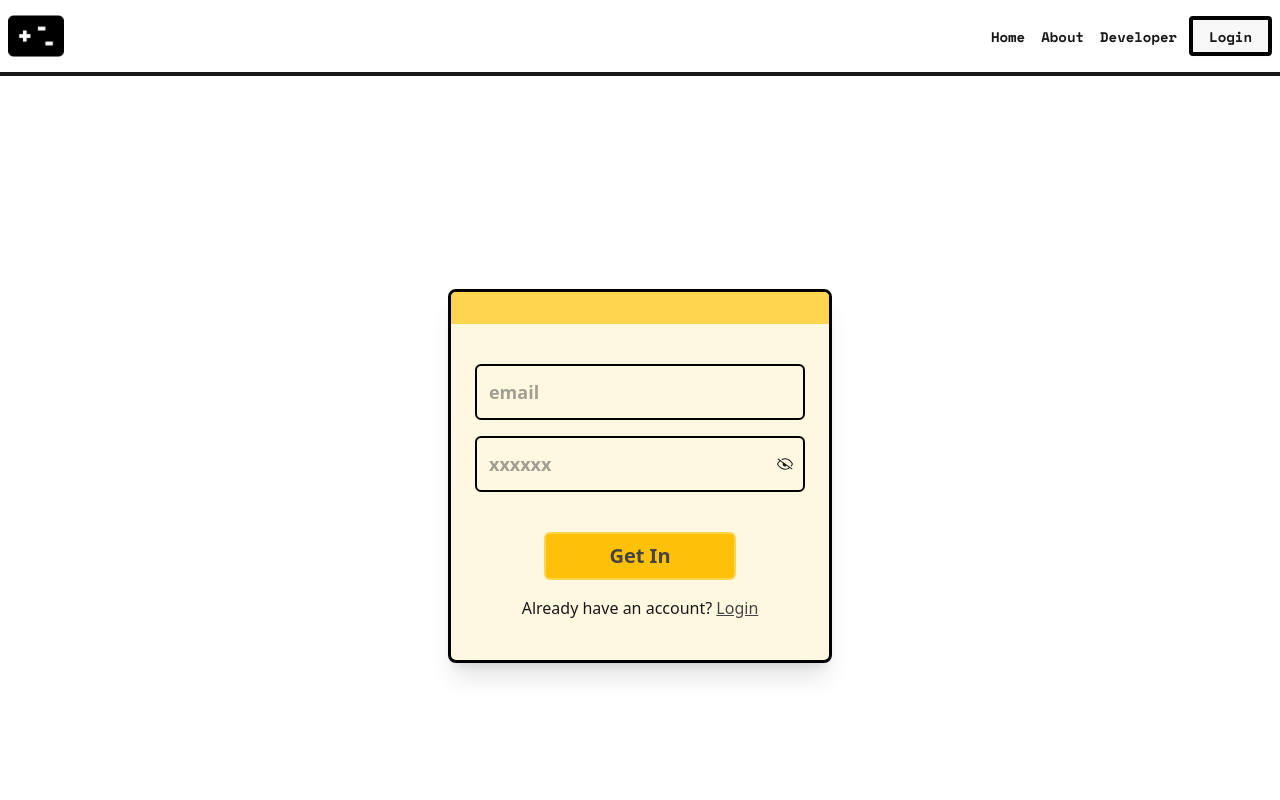
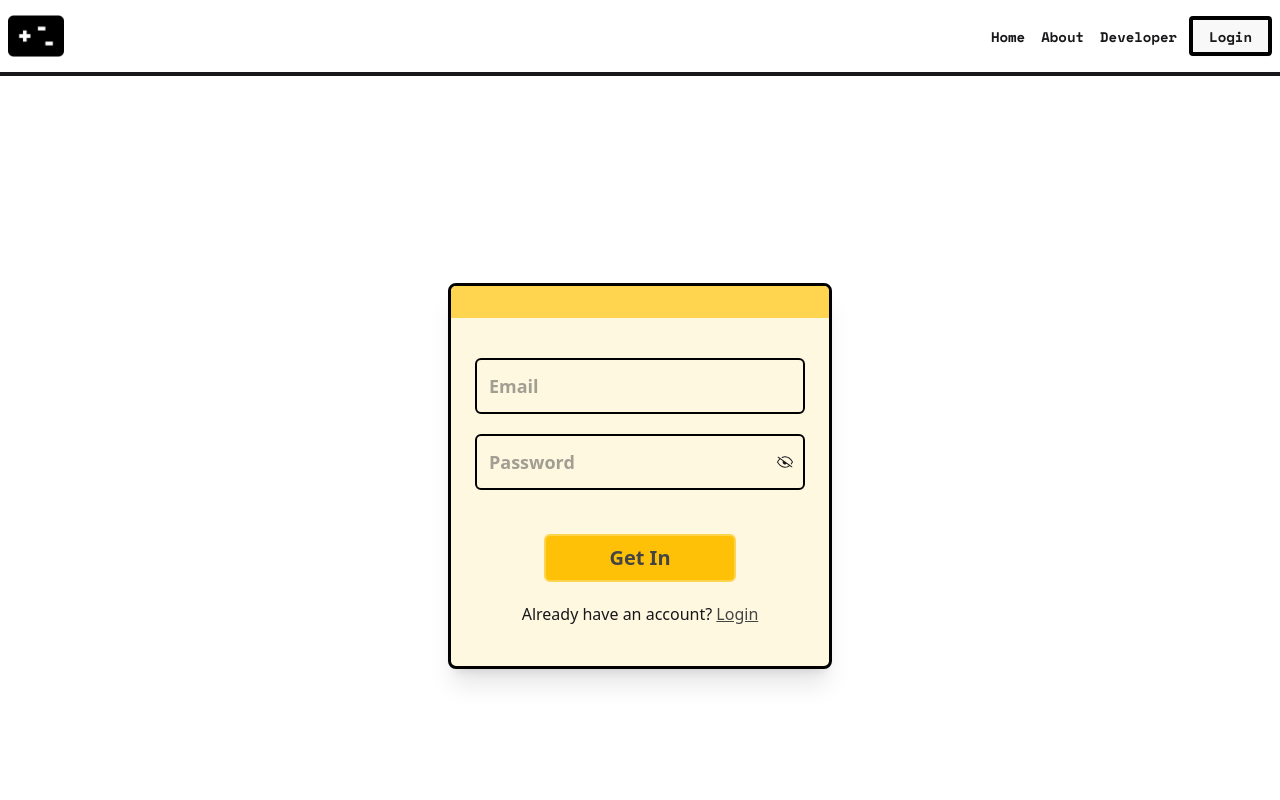
Before and after one commit to am-mahmud/retro-gamehub, a React (Vite) app: page /register in a window 1280 px wide. Shown: the top 800 px of the page. Built offline with nearby package versions, Linux system fonts and the light colour scheme.

Commit message:
User Auth successful

```diff
--- a/src/pages/Auth/Register.jsx
+++ b/src/pages/Auth/Register.jsx
@@ -1,70 +1,61 @@
 import { createUserWithEmailAndPassword } from 'firebase/auth';
-import React, {useState} from 'react';
+import React, { useState } from 'react';
 import { Link } from 'react-router';
 import { auth } from '../../firebase/firebase.config';
-import { GoEye } from "react-icons/go";
-import { GoEyeClosed } from "react-icons/go";
-
-
+import { GoEye, GoEyeClosed } from "react-icons/go";
+import { toast } from 'react-toastify';
 
 const Register = () => {
- const [show, setShow] = useState(false);
+  const [show, setShow] = useState(false);
+
   const handleSignUp = (e) => {
     e.preventDefault();
 
     const email = e.target.email?.value;
     const password = e.target.password?.value;
 
-    console.log("Sign up clicked", { email, password });
+    const passwordRegex =
+      /^(?=.*[a-z])(?=.*[A-Z])(?=.*\d)(?=.*[!@#$%^&*()_+\-=[\]{};':"\\|,.<>/?]).{8,}$/;
 
-    const passwordRegex = /^(?=.*[a-z])(?=.*[A-Z])(?=.*\d)(?=.*[@$!%*?&])[A-Za-z\d@$!%*?&]{8,}$/;
 
     if (!passwordRegex.test(password)) {
-      alert("Password must contain at least 8 characters, including uppercase, lowercase, number, and special character.");
+      toast.error(
+        "Password must contain at least 8 characters, including uppercase, lowercase, number, and special character."
+      );
+      return;
     }
 
     createUserWithEmailAndPassword(auth, email, password)
       .then((res) => {
-        // Signed up
-        console.log(res.user);
-
-        // ...
+        console.log(res);
+        toast.success("Account Created Successfully");
       })
-      .catch((error) => {
-        // const errorCode = error.code;
-        // const errorMessage = error.message;
-
-        console.log(error);
-
-        // ..
+      .catch((e) => {
+        console.log(e);
+        toast.error(e.message);
       });
   };
 
   return (
     <div className="flex justify-center items-center min-h-screen p-4">
+      <div
+        className="w-full max-w-sm rounded-lg shadow-xl overflow-hidden
+                    bg-[#FFF8E1] border-black border-[3px]"
+      >
+        <div className="h-8 flex justify-end items-center px-3 bg-[#FFD54F]" />
 
-      <div
-        className={`w-full max-w-sm rounded-lg shadow-xl overflow-hidden
-                    bg-[#FFF8E1]
-                    border-black
-                    border-[3px]`}
-      >
-
-
-        <div className={`h-8 flex justify-end items-center px-3 bg-[#FFD54F]`}>
-
-        </div>
-
-
-        <form onSubmit={handleSignUp} className="p-6 pt-10 flex flex-col items-center space-y-4">
+        <form
+          onSubmit={handleSignUp}
+          className="p-6 pt-10 flex flex-col items-center space-y-5"
+        >
 
           <div className="w-full">
             <input
+              name="email"
               type="email"
-              placeholder="email"
-              className={`w-full p-3 text-lg font-bold rounded-md outline-none
-                           border-black border-2
-                          bg-[#FFF8E1] text-[#444]`}
+              placeholder="Email"
+              className="w-full p-3 text-lg font-bold rounded-md outline-none
+                         border-black border-2 bg-[#FFF8E1] text-[#444]"
               required
             />
           </div>
@@ -72,11 +63,11 @@ const Register = () => {
 
           <div className="relative w-full">
             <input
-              type="password"
-              placeholder="xxxxxx"
-              className={`w-full p-3 text-lg font-bold rounded-md outline-none
-                          border-black border-2
-                          bg-[#FFF8E1] text-[#444]`}
+              name="password"
+              type={show ? "text" : "password"}
+              placeholder="Password"
+              className="w-full p-3 text-lg font-bold rounded-md outline-none
+                         border-black border-2 bg-[#FFF8E1] text-[#444]"
               required
             />
             <span
@@ -90,19 +81,20 @@ const Register = () => {
 
           <button
             type="submit"
-            className={`w-48 mt-6 py-2 px-6 text-xl font-bold rounded-md cursor-pointer
-                        bg-[#FFC107]
-                        border-[#FFD54F] border-2
-                        text-[#444]
-                        transition duration-150 hover:opacity-80`}
+            className="w-48 mt-6 py-2 px-6 text-xl font-bold rounded-md cursor-pointer
+                       bg-[#FFC107] border-[#FFD54F] border-2 text-[#444]
+                       transition duration-150 hover:opacity-80"
           >
             Get In
           </button>
 
+
           <p className="text-center pb-4">
-            Already have an account? <Link to='/login' className="text-[#444] underline">Login</Link>
+            Already have an account?{" "}
+            <Link to="/login" className="text-[#444] underline">
+              Login
+            </Link>
           </p>
-
         </form>
       </div>
     </div>
```
